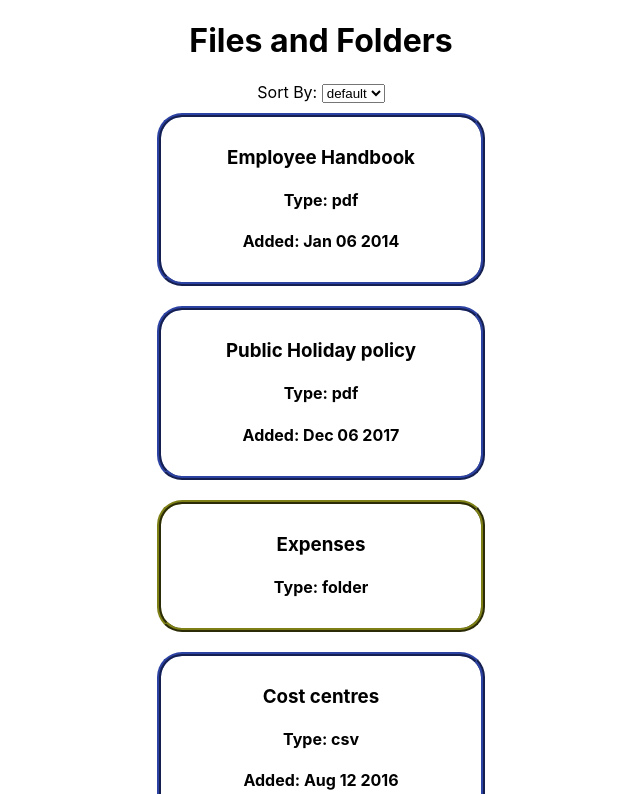
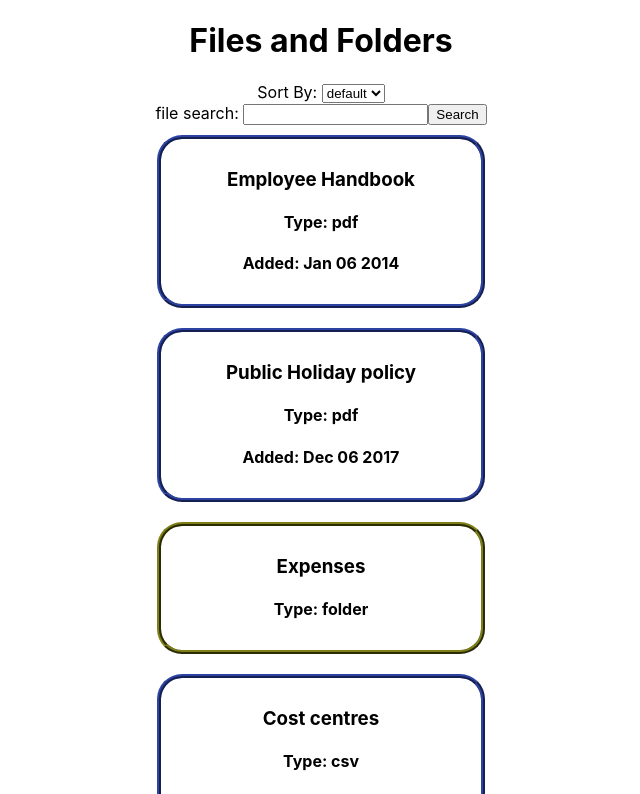
Before and after one commit to AndyRobotsNC/BrightHR_kata, a React (Create React App) app: page / in a window 1280 px wide. Shown: the top 794 px of the page, without its empty margins (319-959 px from the left). Built offline with nearby package versions, Linux system fonts and the light colour scheme.

Commit message:
added search function

```diff
--- a/src/App.js
+++ b/src/App.js
@@ -2,19 +2,25 @@ import "./App.css";
 import Header from "./components/Header";
 import AllFilesAndFolders from "./components/AllFilesAndFolders";
 import SortBy from "./components/SortBy";
+import Search from "./components/Search";
 import { useState, useEffect } from "react";
 
 function App() {
   const [sortBy, setSortBy] = useState("");
+  const [searchResult, setSearchResult] = useState("");
 
-  useEffect(() => {}, [sortBy]);
+  useEffect(() => {}, [sortBy, searchResult]);
 
-  console.log(sortBy);
   return (
     <div className="App">
       <Header />
       <SortBy setSortBy={setSortBy} />
-      <AllFilesAndFolders sortBy={sortBy} />
+      <Search setSearchResult={setSearchResult} />
+      <AllFilesAndFolders
+        sortBy={sortBy}
+        searchResult={searchResult}
+        setSearchResult={setSearchResult}
+      />
     </div>
   );
 }
--- a/src/components/AllFilesAndFolders.js
+++ b/src/components/AllFilesAndFolders.js
@@ -1,7 +1,8 @@
 import jsonData from "./data/files.json";
 import SingleItem from "./SingleItem";
+import FailedSearch from "./FailedSearch";
 
-const AllFilesAndFolders = ({ sortBy }) => {
+const AllFilesAndFolders = ({ sortBy, searchResult, setSearchResult }) => {
   //creating the name sorted array
   let nameSortedArr = [...jsonData].sort((a, b) =>
     a.name.localeCompare(b.name)
@@ -60,7 +61,13 @@ const AllFilesAndFolders = ({ sortBy }) => {
             return <SingleItem item={item} />;
           })
         : jsonData.map((item) => {
-            return <SingleItem item={item} />;
+            if (searchResult === "") {
+              return <SingleItem item={item} />;
+            } else if (item.name === searchResult) {
+              return <SingleItem item={item} />;
+            } else {
+              return <FailedSearch />;
+            }
           })}
     </div>
   );
--- /dev/null
+++ b/src/components/FailedSearch.js
@@ -0,0 +1,10 @@
+const FailedSearch = () => {
+  return (
+    <div className="single-item">
+      <h3 data-testid="item-1">Error</h3>
+      <h4>No File Found</h4>
+    </div>
+  );
+};
+
+export default FailedSearch;
--- /dev/null
+++ b/src/components/Search.js
@@ -0,0 +1,34 @@
+import { useState } from "react";
+
+const Search = ({ setSearchResult }) => {
+  const [searchBox, setSearchBox] = useState("");
+
+  const handleSubmit = (event) => {
+    console.log(searchBox);
+    setSearchResult(searchBox);
+    setSearchBox("");
+    event.preventDefault();
+  };
+
+  const handleChange = (event) => {
+    const { value } = event.target;
+    setSearchBox(value);
+  };
+
+  return (
+    <div>
+      <form onSubmit={handleSubmit}>
+        <label>file search: </label>
+        <input
+          className="searchBox"
+          type="text"
+          onChange={handleChange}
+          value={searchBox}
+        />
+        <button>Search</button>
+      </form>
+    </div>
+  );
+};
+
+export default Search;
```
